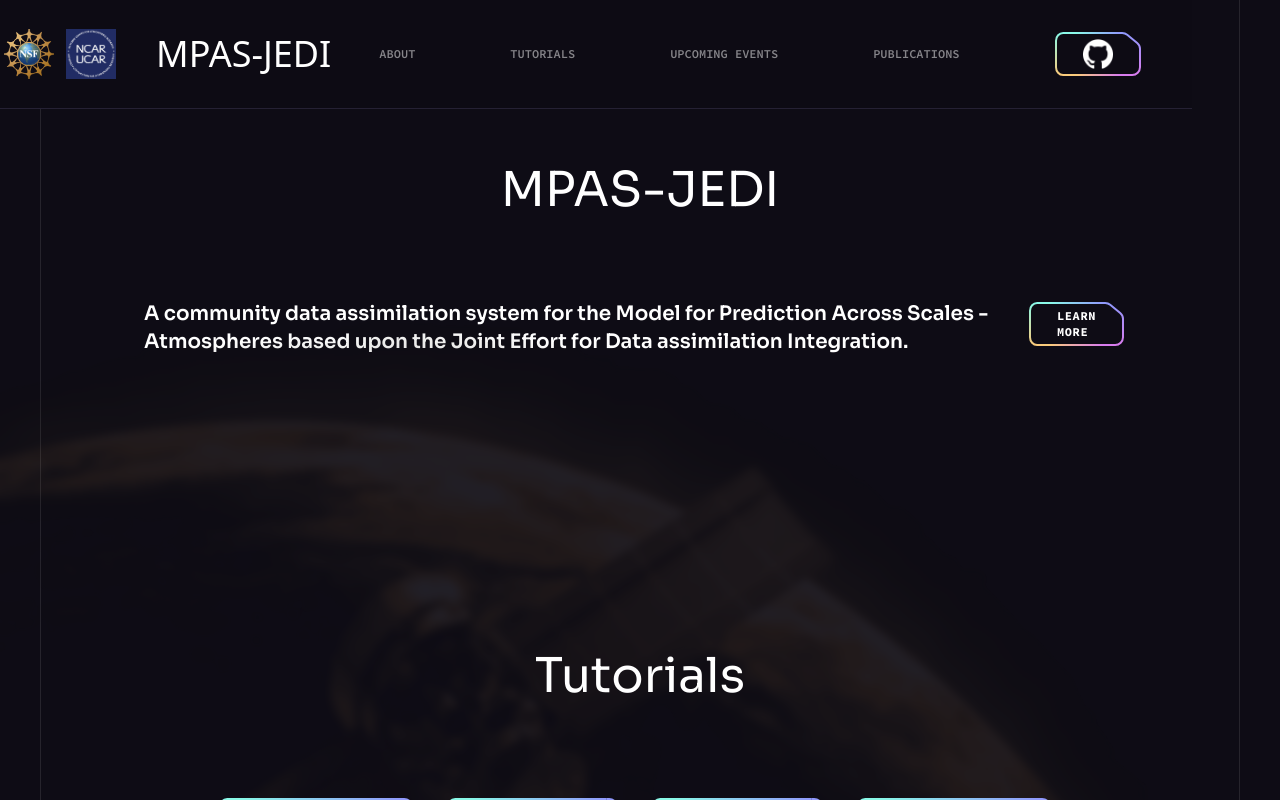
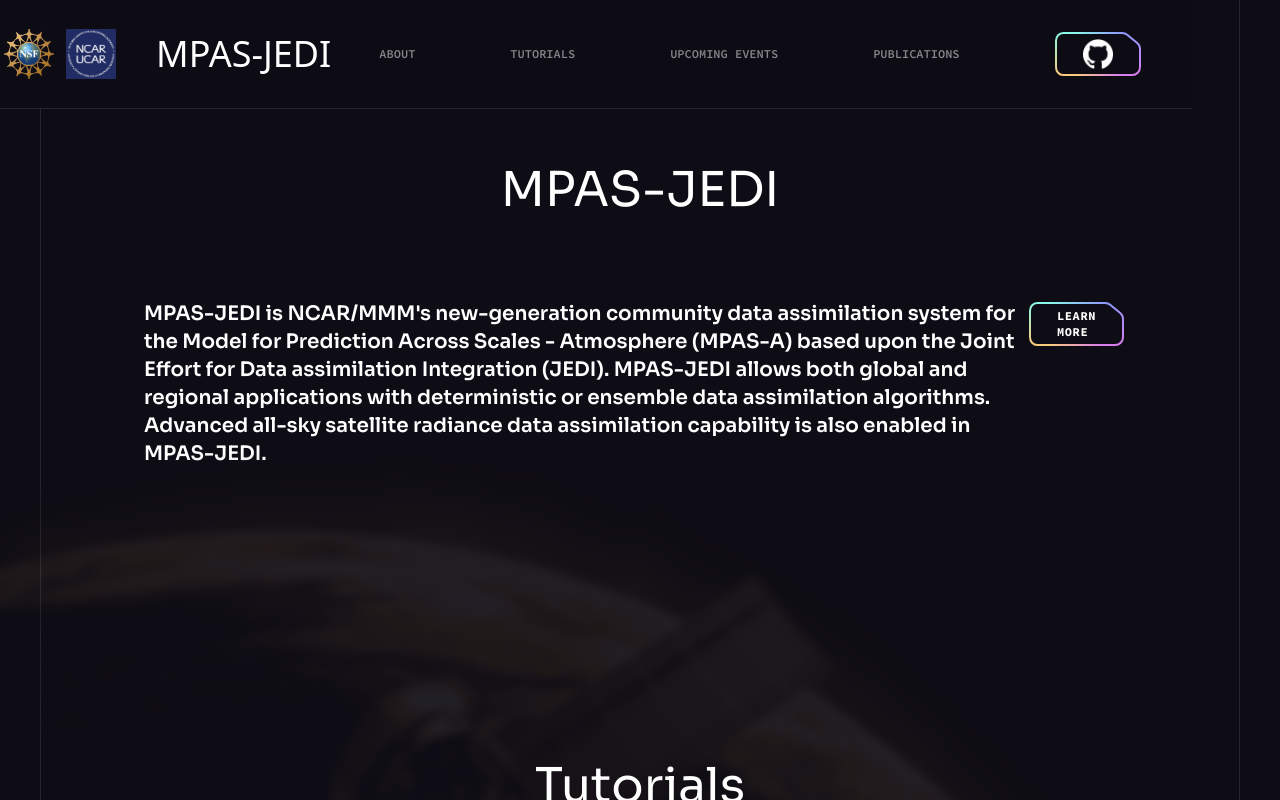
Before and after one commit to amstokely/mpas_jedi_website, a React (Vite) app in the folder frontend/: page / in a window 1280 px wide. Shown: the top 800 px of the page. Built offline with nearby package versions, Linux system fonts and the light colour scheme; a web font is replaced by a local one.

Commit message:
Changed css so that the learn more button on the home page is centered when the adjacent introduction text is longer than 2 lines.

```diff
--- a/frontend/src/sections/home.js
+++ b/frontend/src/sections/home.js
@@ -1,4 +1,3 @@
 export const home = {
-    introduction: "   A community data assimilation system for the Model for Prediction " +
-        "Across Scales - Atmospheres based upon the Joint Effort for Data assimilation Integration.",
+    introduction: "MPAS-JEDI is NCAR/MMM's new-generation community data assimilation system for the Model for Prediction Across Scales - Atmosphere (MPAS-A) based upon the Joint Effort for Data assimilation Integration (JEDI). MPAS-JEDI allows both global and regional applications with deterministic or ensemble data assimilation algorithms. Advanced all-sky satellite radiance data assimilation capability is also enabled in MPAS-JEDI."
 }
```
